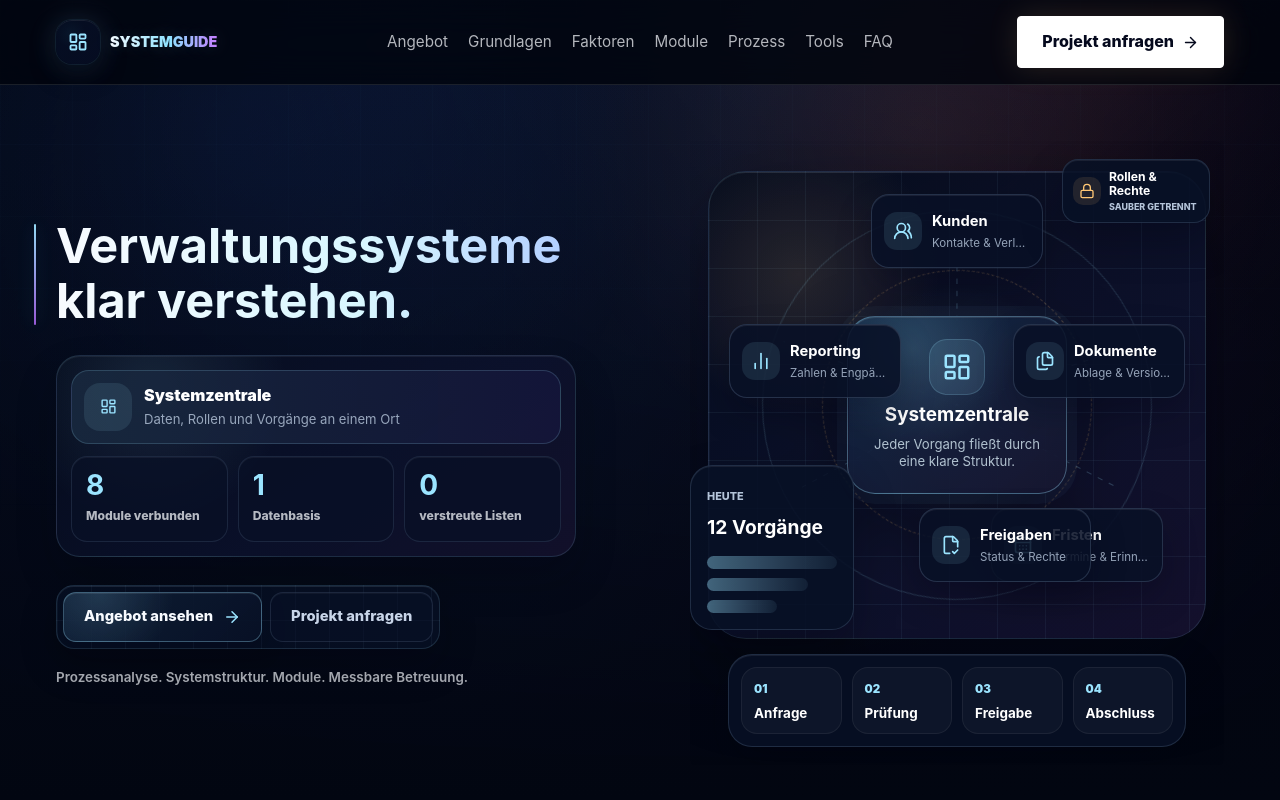
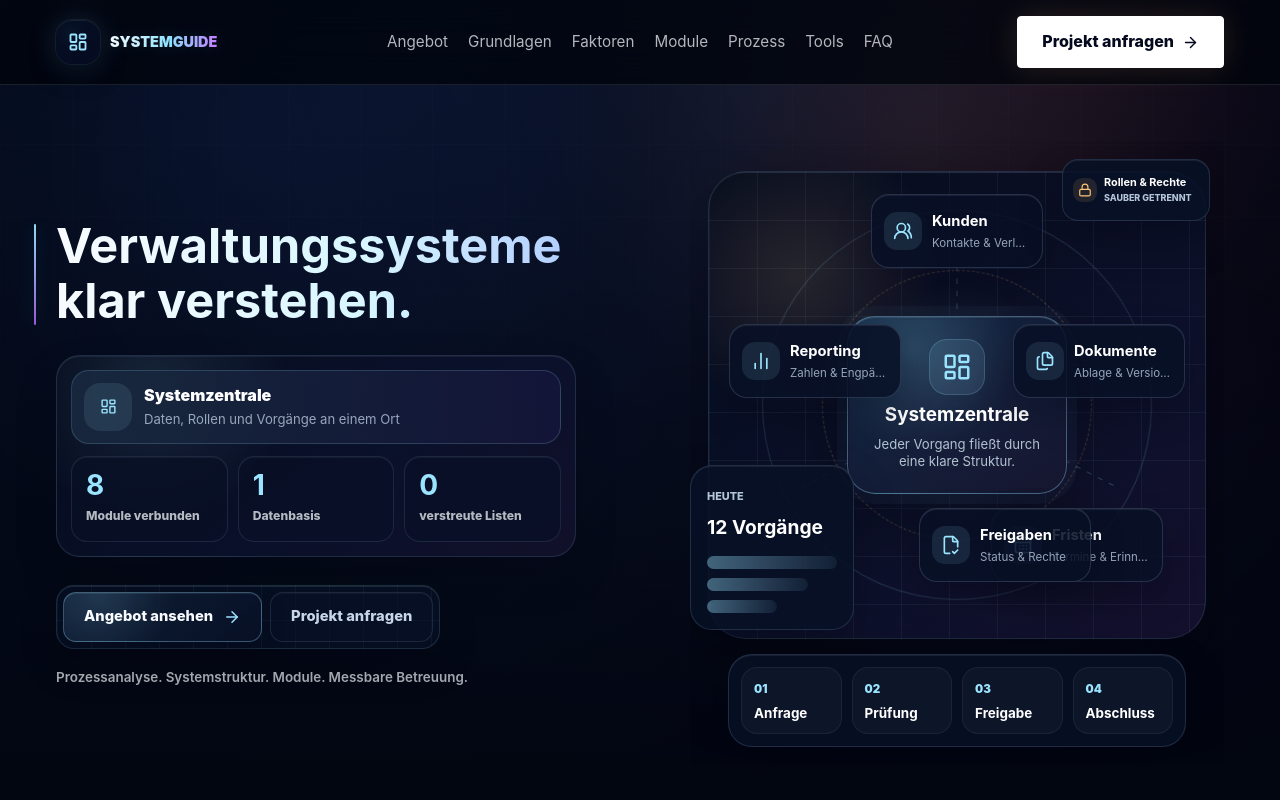
Before and after one commit to parmis2005/verwaltungssystem-info-test, a Next.js app: page / in a window 1280 px wide. Shown: the top 800 px of the page. Built offline with nearby package versions, Linux system fonts and the light colour scheme.

Commit message:
Keep permissions title on one line

```diff
--- a/app/globals.css
+++ b/app/globals.css
@@ -1292,25 +1292,26 @@ p {
   padding: 10px;
   border-radius: 16px;
   display: grid;
-  grid-template-columns: 28px minmax(0, 1fr);
+  grid-template-columns: 24px minmax(0, 1fr);
   align-items: center;
-  gap: 8px;
+  gap: 7px;
 }
 .permissions-panel svg {
-  width: 28px;
-  height: 28px;
-  padding: 6px;
+  width: 24px;
+  height: 24px;
+  padding: 5px;
   color: var(--gold);
   background: #ffc7741c;
-  border-radius: 10px;
+  border-radius: 9px;
 }
 .permissions-panel > div {
   display: grid;
   gap: 4px;
 }
 .permissions-panel strong {
-  font-size: 0.76rem;
+  font-size: 0.68rem;
   line-height: 1.14;
+  white-space: nowrap;
 }
 .permissions-panel span {
   display: block;
```
